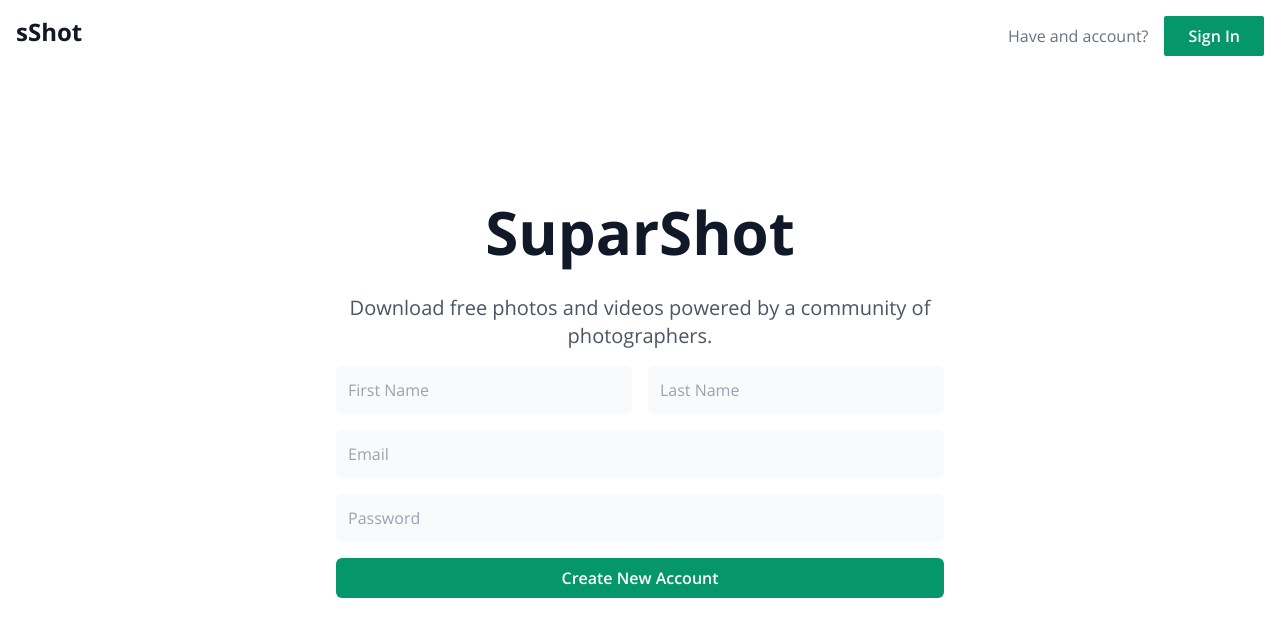
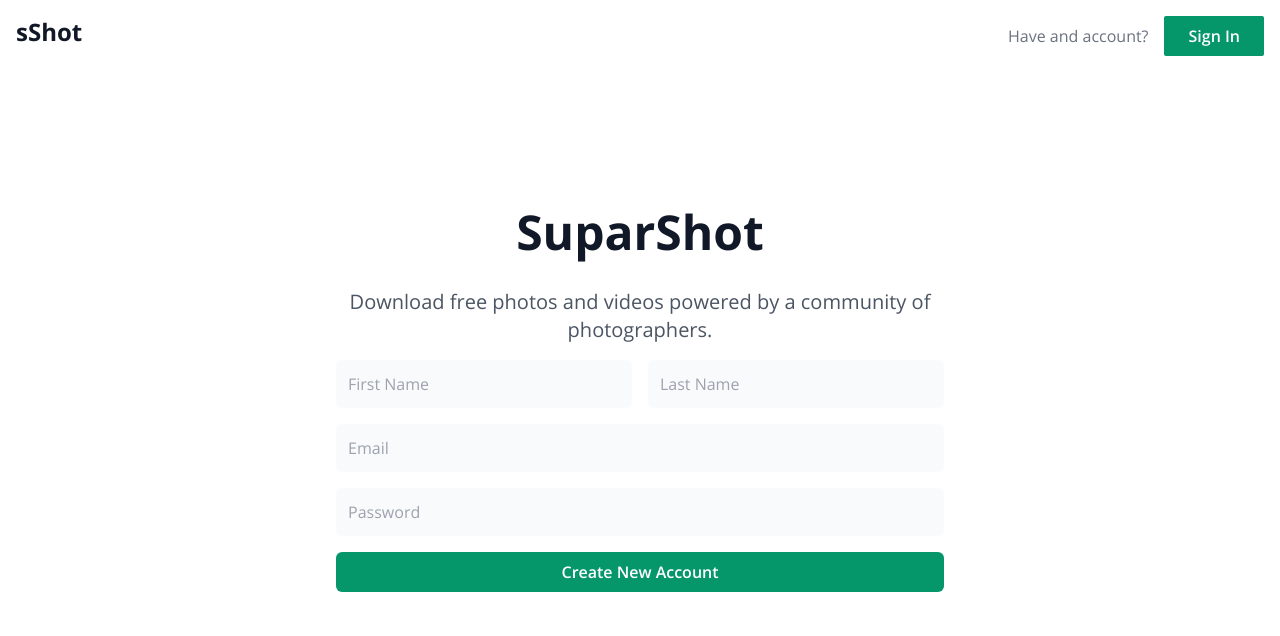
Before and after one commit to qbytesoft-com/suparshot, a React (Create React App) app: page /join in a window 1280 px wide. Shown: the top 636 px of the page. Built offline with nearby package versions, Linux system fonts and the light colour scheme.

Commit message:
Change sign up page brand full name font size

```diff
--- a/src/components/pages/signup.js
+++ b/src/components/pages/signup.js
@@ -14,7 +14,7 @@ function Signup() {
       </div>
 
       <div className="h-full px-4 md:w-6/12 mx-auto flex flex-col justify-center items-center text-center">
-        <h1 className="font-bold text-6xl text-gray-900 mb-8">SuparShot</h1>
+        <h1 className="font-bold text-5xl text-gray-900 mb-8">SuparShot</h1>
         <p className="font-light text-xl text-gray-600">
           Download free photos and videos powered by a community of photographers.
         </p>
```
Also changed, not shown: 1 other file (tests, documents, lock files or other folders).
